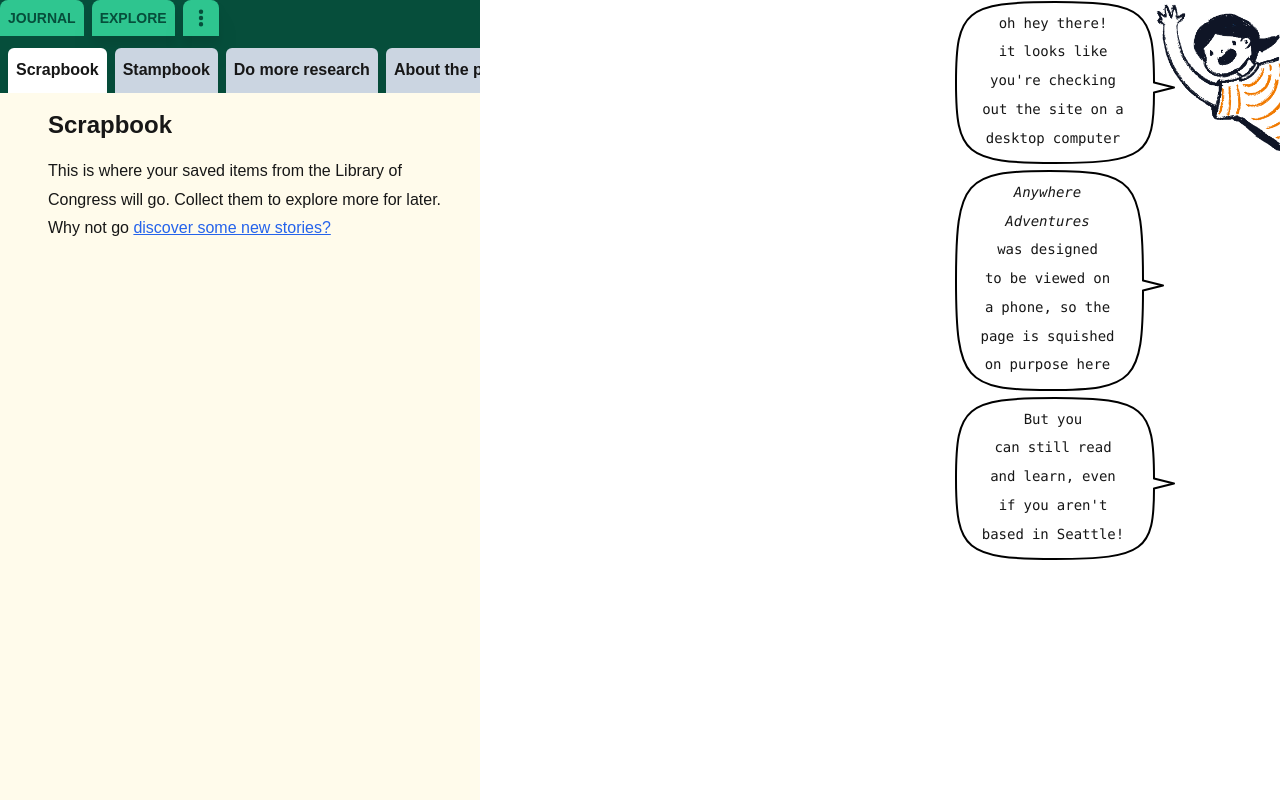
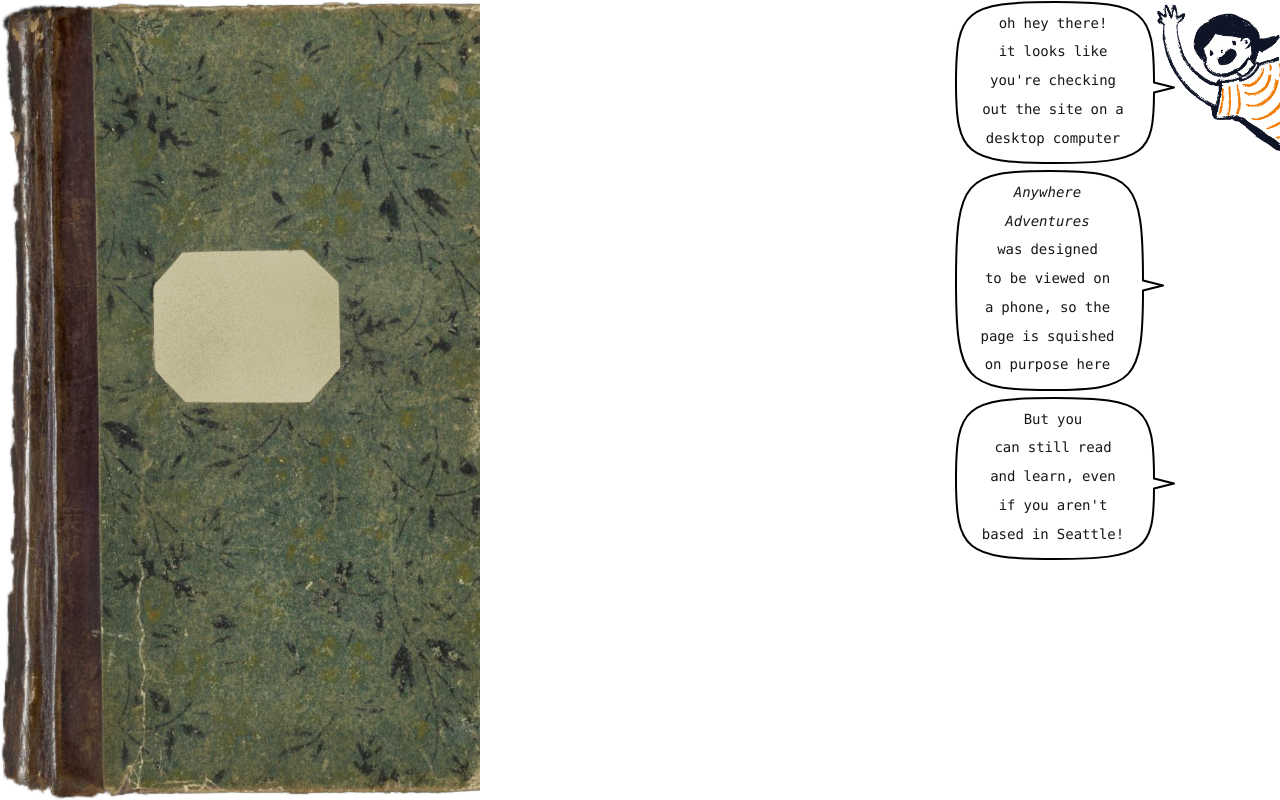
Before and after one commit to livcheerful/anywhereadventures, a Next.js app: page /journal in a window 1280 px wide. Built offline with nearby package versions, Linux system fonts and the light colour scheme.

Commit message:
new journal experience

```diff
--- a/src/app/camera/page.js
+++ b/src/app/camera/page.js
@@ -13,8 +13,8 @@ const cameraDirectionStates = ["user", "environment"];
 
 export default function Page({}) {
   const [cameraPermissionState, setCameraPermissionState] = useState(undefined);
-  // const [haveShownHelp, setHaveShownHelp] = useState(false); //TODO update this based on cookie
-  const [haveShownHelp, setHaveShownHelp] = useState(numberOfPages() > 0); //TODO update this based on cookie
+  const [haveShownHelp, setHaveShownHelp] = useState(false); //TODO update this based on cookie
+  // const [haveShownHelp, setHaveShownHelp] = useState(numberOfPages() > 0); //TODO update this based on cookie
   const [picture, setPicture] = useState(undefined);
   const [reel, setReel] = useState([]);
   const [showMenu, setShowMenu] = useState(false);
@@ -25,7 +25,6 @@ export default function Page({}) {
   const [cameraDirectionIdx, setCameraDirectionIdx] = useState(0); // can be user or environment
   const [stickerRefs, setStickerRefs] = useState([]); // links to the stickers used
   const router = useRouter();
-  console.log(haveShownHelp);
 
   function onFinishedScrapbooking(imagedata) {
     console.log(`imagedata ${imagedata}`);
@@ -45,12 +44,14 @@ export default function Page({}) {
       text: "Back to map",
       onClick: () => {
         router.push("/");
+        setShowMenu(false);
       },
     },
     {
       text: "Reset Camera",
       onClick: () => {
         setReel([]);
+        setShowMenu(false);
       },
     },
     {
@@ -59,6 +60,7 @@ export default function Page({}) {
         setCameraDirectionIdx(
           cameraDirectionIdx + (1 % cameraDirectionStates.length)
         );
+        setShowMenu(false);
       },
     },
   ];
@@ -70,7 +72,6 @@ export default function Page({}) {
 
   useEffect(() => {
     const pageStickers = document.querySelectorAll(`.refImage`);
-    console.log(pageStickers);
     const list = [];
     for (let i = 0; i < pageStickers.length; i++) {
       const linkOut = pageStickers[i].getAttribute("linkout");
@@ -95,10 +96,6 @@ export default function Page({}) {
     checkPermissions((res) => {
       setCameraPermissionState(res.state);
     });
-    return () => {
-      // localstream.getTracks()[0].stop();
-      // need to unregister the camera when navigating away from the page
-    };
   }, []);
   return (
     <div className="relative h-dvh w-screen md:w-limiter bg-black overflow-hidden">
@@ -208,13 +205,13 @@ export default function Page({}) {
               }}
             ></div>
           </div>
-          <div className="flex flex-col">
+          <div className="flex flex-col gap-2">
             <div className=" text-4xl p-3 w-16 text-center h-16 bg-white text-red-800 rounded-full  ">
               {5 - reel.length}
             </div>
             {reel.length == 5 && (
               <div
-                className="bg-white p-2 rounded-full cursor-pointer"
+                className="bg-white p-2 rounded-full cursor-pointer text-black"
                 onClick={() => {
                   setProcessPhotos(true);
                 }}
--- a/src/app/components/Camera.js
+++ b/src/app/components/Camera.js
@@ -29,27 +29,6 @@ export default function Camera({
     tempCtx.drawImage(video, 0, 0, tempCanvas.width, tempCanvas.height);
     return tempCanvas;
   }
-  function handleVideo(cameraFacing) {
-    const constraints = {
-      video: {
-        facingMode: {
-          exact: cameraFacing,
-        },
-      },
-    };
-    return constraints;
-  }
-  function turnVideo(constraints) {
-    let video;
-    navigator.mediaDevices.getUserMedia(constraints).then((stream) => {
-      video = document.createElement("video");
-      video.srcObject = stream;
-      video.play();
-      video.onloadeddata = () => {
-        ctx.height = video.videoHeight;
-      };
-    });
-  }
   useEffect(() => {
     getMedia({
       video: {
@@ -58,12 +37,6 @@ export default function Camera({
         },
       },
     });
-
-    // setTakePictureCb(snapPhoto);
-  }, [cameraDirection]);
-
-  useEffect(() => {
-    // turnVideo(handleVideo(cameraDirection));
   }, [cameraDirection]);
 
   function flash() {
@@ -114,6 +87,10 @@ export default function Camera({
     } catch (err) {
       console.log("there is an error!");
       console.log(err);
+      console.log("Sad :(");
+      stream = await navigator.mediaDevices.getUserMedia({ video: true });
+      video.srcObject = stream;
+      video.play();
       // NotReadableError: Could not start video source
     }
   }
--- a/src/app/components/Scrapbook.js
+++ b/src/app/components/Scrapbook.js
@@ -1,8 +1,8 @@
-import { useState, useEffect } from "react";
+import { useState, useEffect, Suspense } from "react";
 import { getAllLCItems } from "../lib/storageHelpers";
 import { gsap } from "gsap";
 import { Draggable } from "gsap/Draggable";
-
+import SearchParamHandler from "./SearchParamHandler";
 function ScrapbookElem(type, htmlElem, id, z) {
   htmlElem.className = "cursor-pointer";
   this.type = type;
@@ -184,7 +184,10 @@ export default function Scrapbook({
       <div
         className="w-full md:w-limiter flex flex-col items-center fixed z-20"
         id="scrapbook-tool-wheel"
-        style={{ bottom: `-${(width / 4) * 3}px` }}
+        style={{
+          bottom: `-${(width / 4) * 3}px`,
+          transform: `rotate(-120deg)`,
+        }}
       >
         <svg
           viewBox={`0 0 ${width} ${width}`}
@@ -258,7 +261,7 @@ export default function Scrapbook({
             setShowStickerModal(false);
           }}
         >
-          <div className="rounded-t-lg bg-white h-[90%] w-[95%] overflow-y-scroll">
+          <div className="rounded-t-lg bg-white h-[90%] w-[95%] overflow-y-scroll dark:text-black">
             <svg
               className="w-4 "
               xmlns="http://www.w3.org/2000/svg"
--- a/src/app/journal/page.js
+++ b/src/app/journal/page.js
@@ -1,77 +1,84 @@
 "use client";
-import Navbar from "../components/Navbar";
-import ScrapbookPage from "../components/ScrapbookPage";
-import StampbookPage from "../components/StampbookPage";
-import MoreResearchPage from "../components/MoreResearchPage";
+import {
+  getAllLCItems,
+  removeLCItem,
+  getAllContent,
+  getAllPages,
+} from "../lib/storageHelpers";
 import { useState, useEffect } from "react";
 
 export default function Page() {
-  const [currentTab, setCurrentTab] = useState(0);
+  const [allItems, setAllItems] = useState(getAllLCItems());
+  const [allContent, setAllSlugs] = useState(getAllContent());
+  const [allPages, setAllPages] = useState(getAllPages());
 
-  const tabs = [
-    {
-      text: "Scrapbook",
-      render: () => {
-        // Maybe show map somewhere here?
-        return <ScrapbookPage />;
-      },
-    },
-    {
-      text: "Stampbook",
-      render: () => {
-        return <StampbookPage />;
-      },
-    },
-    {
-      text: "Do more research",
-      render: () => {
-        return <MoreResearchPage />;
-      },
-    },
-    {
-      text: "About the project",
-      render: () => {
-        return <div>Hello in about the project</div>;
-      },
-    },
-  ];
-
-  const makeTabs = () => {
-    return tabs.map((tab, i) => {
-      return (
+  return (
+    <div className="h-dvh md:w-limiter bg-white overflow-y-hidden">
+      <div
+        id="journal-holder"
+        className="flex flex-row snap-x snap-mandatory overflow-x-auto pb-20 gap-4"
+      >
         <div
-          key={i}
-          className={`${
-            currentTab == i ? "bg-white" : "bg-slate-300"
-          } p-2 rounded-t-md shadow-lg font-bold text-nowrap cursor-pointer`}
-          onClick={() => {
-            setCurrentTab(i);
+          className="w-full shrink-0 h-dvh snap-start"
+          style={{
+            backgroundImage: "url(/blanknotebook.png)",
+            backgroundSize: "cover",
+          }}
+        ></div>
+        <div
+          className="w-full shrink-0 h-dvh snap-start flex flex-col  p-2 text-black"
+          style={{
+            backgroundImage: "url(/tempnotebookpage.jpg)",
+            backgroundSize: "cover",
           }}
         >
-          {tab.text}
+          <div className="bg-white font-bold w-fit">
+            My Adventures with the Library of Congress
+          </div>
+          {Object.keys(allContent).map((slug, k) => {
+            const post = allContent[slug];
+            return (
+              <a
+                href={`#page-${k}`}
+                onClick={(e) => {
+                  e.preventDefault();
+                  const page = document.querySelector(`#page-${k}`);
+                  console.log(page);
+                  page.scrollIntoView({ behavior: "smooth" });
+                }}
+              >
+                <div className="flex flex-row gap-2 text-md font-bold">
+                  <div>{allPages[slug] ? "✅" : "⬜️"}</div>
+                  <div> {post.title}</div>
+                </div>
+              </a>
+            );
+          })}
         </div>
-      );
-    });
-  };
-
-  return (
-    <div className="bg-emerald-900 h-dvh md:w-limiter">
-      <Navbar />
-      <div
-        className="fixed bottom-0 flex flex-col pt-2  md:w-limiter"
-        style={{ height: "95%" }}
-      >
-        <div className="shrink-0 flex flex-row overflow-x-auto gap-2 w-full px-2">
-          {makeTabs()}
-        </div>
-        <div
-          className="grow bg-amber-50 w-full h-full overflow-y-auto"
-          onScroll={() => {
-            console.log("scrolling");
-          }}
-        >
-          {tabs[currentTab].render()}
-        </div>
+        {Object.keys(allContent).map((slug, k) => {
+          const post = allContent[slug];
+          const page = allPages[slug];
+          console.log(post);
+          if (!page) {
+            // gotta collect still
+          }
+          return (
+            <div
+              key={k}
+              id={`page-${k}`}
+              className="w-full shrink-0 snap-start flex flex-col items-center justify-around"
+              style={{
+                backgroundImage: `url(/tempnotebookpage.jpg)`,
+                backgroundSize: "cover",
+              }}
+            >
+              {page && <img src={page.image} style={{ maxWidth: "20rem" }} />}
+              <div className=" text-black text-lg font-bold bg-white p-2 w-fit">
+                {post.title}
+              </div>
+            </div>
+          );
+        })}
       </div>
     </div>
   );
```
Also changed, not shown: public/tempnotebookpage.jpg (added).
